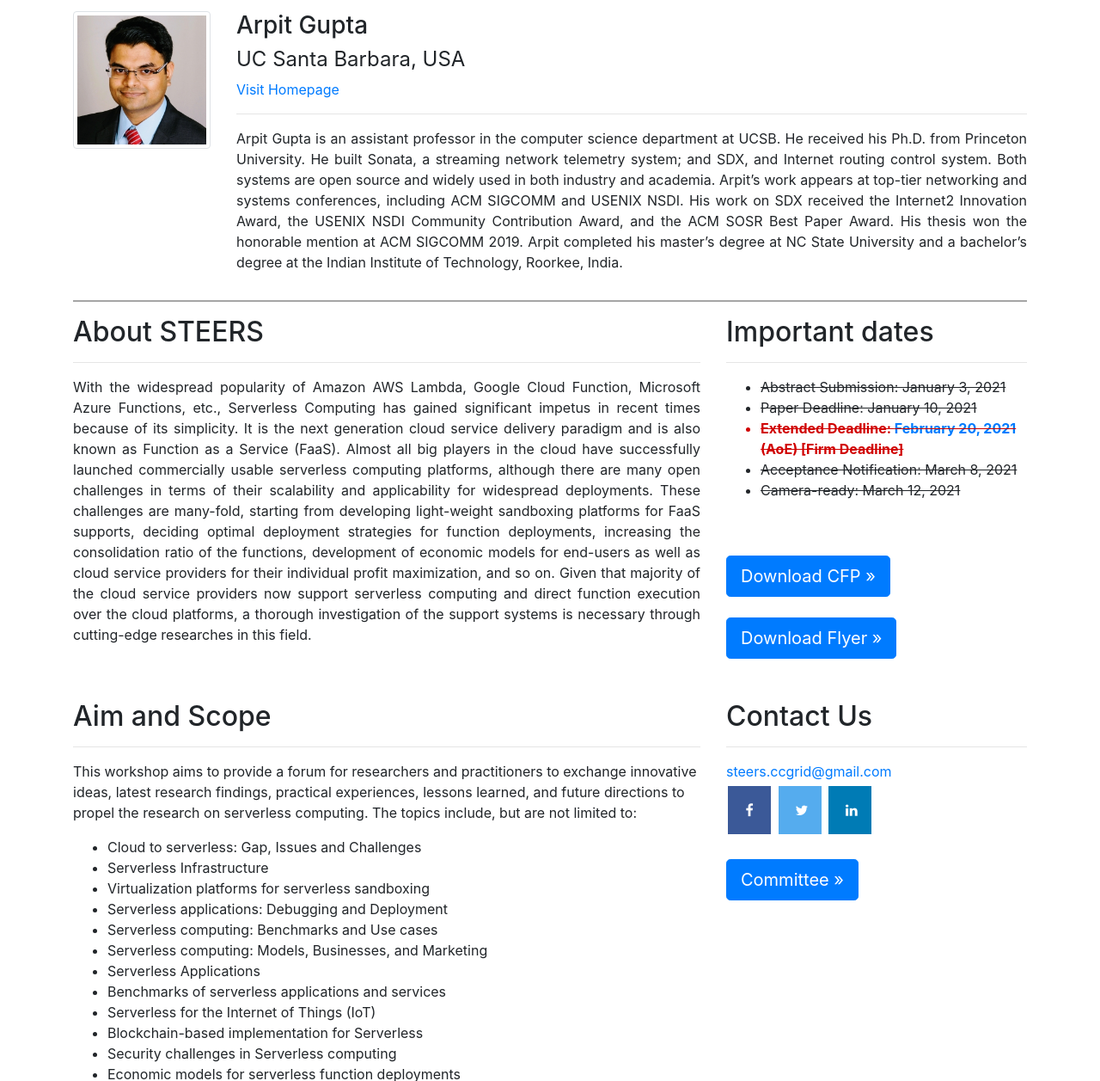
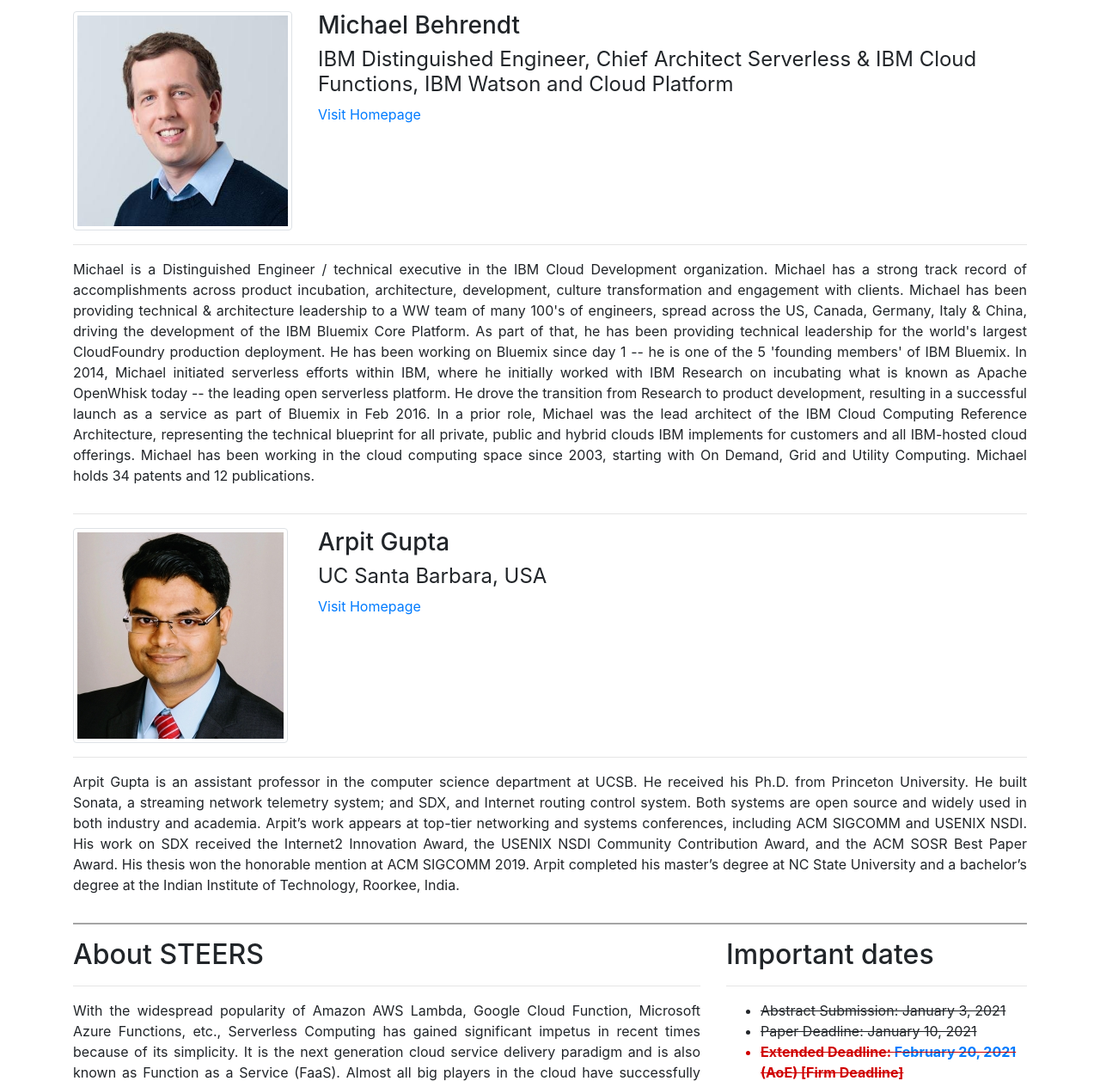
Before and after one commit to souravaddya/STEERS2021, a website: page index.html in a window 1280 px wide. Shown: the part 780-2037 px from the top of the page at 86% size. Drawn offline with nearby package versions, Linux system fonts and the light colour scheme.

Commit message:
add keynote michael b

```diff
--- a/index.html
+++ b/index.html
@@ -149,20 +149,47 @@
         <div class="row keynoterow">
           <div class="col-12 keynote">
             <div class="row">
-              <div class="col-md-2">
+              <div class="col-md-3">
+                <img src="./images/MichaelB.jpeg" class="img-thumbnail img-fluid" />
+              </div>
+              <div class="col-md-9">
+                <!-- <h6>Keynote #1</h6> -->
+                <h3>Michael Behrendt</h3>
+                <h4>IBM Distinguished Engineer, Chief Architect Serverless & IBM Cloud Functions, IBM Watson and Cloud Platform</h4>
+                <a href="https://www.linkedin.com/in/michael-behrendt-a8548a6/" target="_blank">Visit Homepage</a>
+              </div>
+            </div>
+            <hr>
+            <div class="row">
+              <div class="col">
+                <p>Michael is a Distinguished Engineer / technical executive in the IBM Cloud Development organization. Michael has a strong track record of accomplishments across product incubation, architecture, development, culture transformation and engagement with clients. Michael has been providing technical & architecture leadership to a WW team of many 100's of engineers, spread across the US, Canada, Germany, Italy & China, driving the development of the IBM Bluemix Core Platform. As part of that, he has been providing technical leadership for the world's largest CloudFoundry production deployment. He has been working on Bluemix since day 1 -- he is one of the 5 'founding members' of IBM Bluemix. In 2014, Michael initiated serverless efforts within IBM, where he initially worked with IBM Research on incubating what is known as Apache OpenWhisk today -- the leading open serverless platform. He drove the transition from Research to product development, resulting in a successful launch as a service as part of Bluemix in Feb 2016. In a prior role, Michael was the lead architect of the IBM Cloud Computing Reference Architecture, representing the technical blueprint for all private, public and hybrid clouds IBM implements for customers and all IBM-hosted cloud offerings. Michael has been working in the cloud computing space since 2003, starting with On Demand, Grid and Utility Computing. Michael holds 34 patents and 12 publications.</p>
+              </div>
+
+            </div>
+          </div>
+
+          <div class="col-12 keynote">
+            <hr>
+            <div class="row">
+              <div class="col-md-3">
                 <img src="./images/arpitg.jpg" class="img-thumbnail img-fluid" />
               </div>
-              <div class="col-md-10">
+              <div class="col-md-9">
                 <!-- <h6>Keynote #1</h6> -->
                 <h3>Arpit Gupta</h3>
                 <h4>UC Santa Barbara, USA</h4>
                 <a href="https://cs.ucsb.edu/people/faculty/gupta-0" target="_blank">Visit Homepage</a>
-
-                <hr>
+              </div>
+            </div>
+            <hr>
+            <div class="row">
+              <div class="col">
                 <p>Arpit Gupta is an assistant professor in the computer science department at UCSB. He received his Ph.D. from Princeton University. He built Sonata, a streaming network telemetry system; and SDX, and Internet routing control system. Both systems are open source and widely used in both industry and academia. Arpit’s work appears at top-tier networking and systems conferences, including ACM SIGCOMM and USENIX NSDI. His work on SDX received the Internet2 Innovation Award, the USENIX NSDI Community Contribution Award, and the ACM SOSR Best Paper Award. His thesis won the honorable mention at ACM SIGCOMM 2019. Arpit completed his master’s degree at NC State University and a bachelor’s degree at the Indian Institute of Technology, Roorkee, India.</p>
               </div>
+
             </div>
           </div>
+
         </div>
         <hr id="keynotehr">
 
```
Also changed, not shown: images/MichaelB.jpeg (added).
